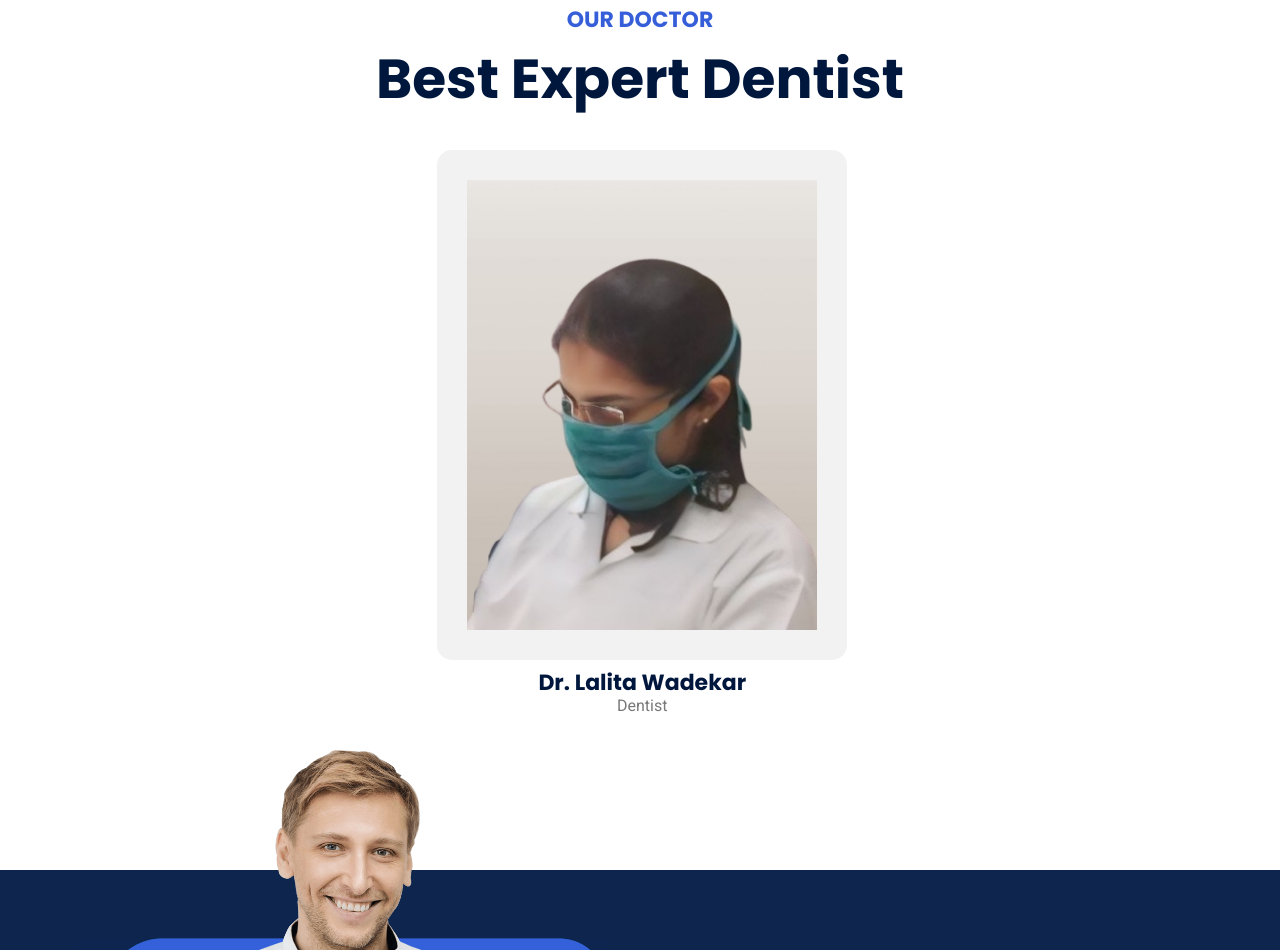
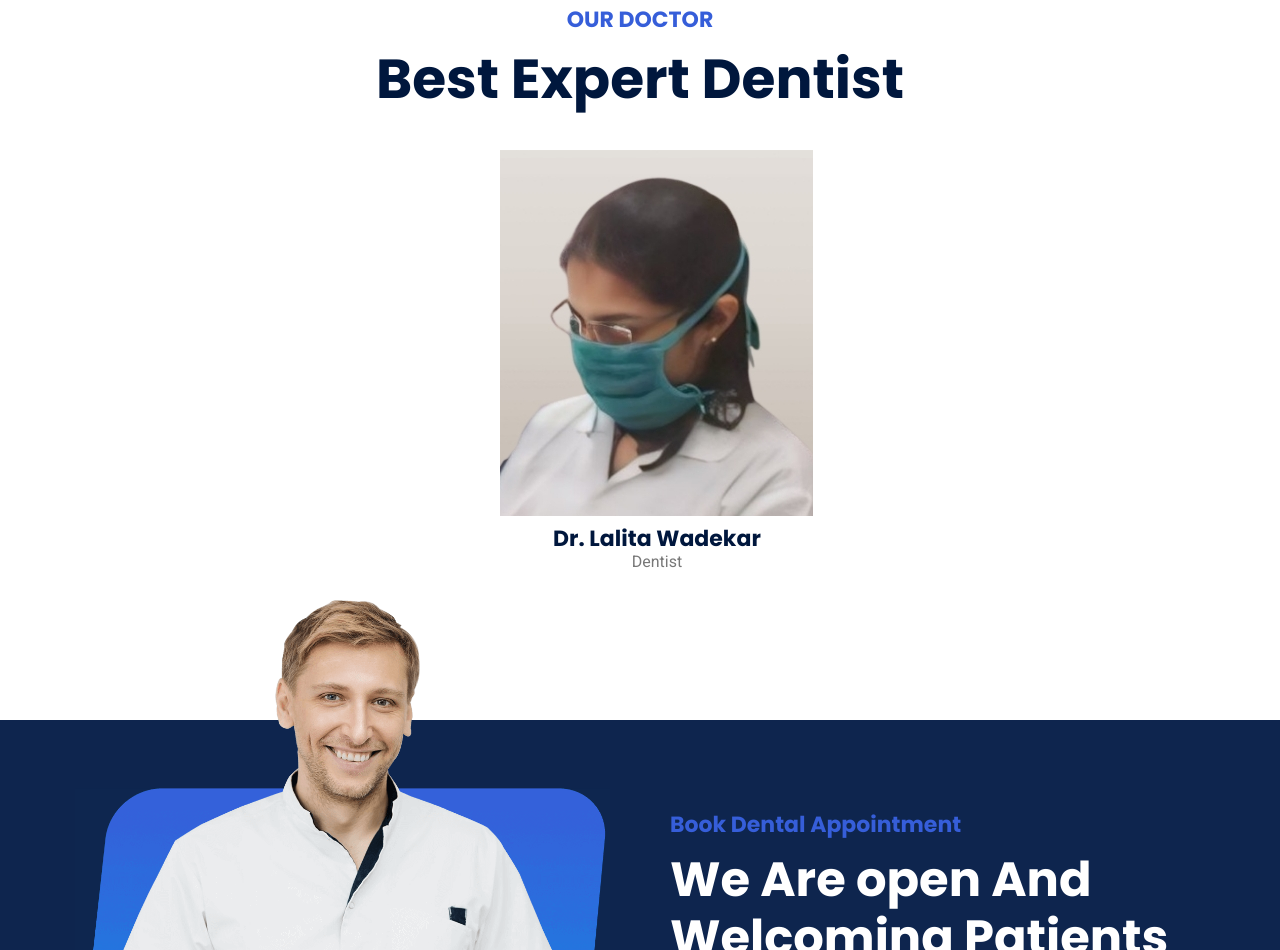
Before and after one commit to fevnax/Ekdant-Dental, a plain HTML site: page index.html in a window 1280 px wide. Shown: the part 2626-3576 px from the top of the page. Drawn offline with nearby package versions, Linux system fonts and the light colour scheme.

Commit message:
Changed Proportions

```diff
--- a/index.html
+++ b/index.html
@@ -357,15 +357,15 @@
 
           <div class="imgbox">
 
-            <div class="image" style="border: 30px solid rgba(128, 128, 128, 0.1); border-radius: 15px; margin-bottom: 10px;">
-              <img class="client" src="images/card_main.jpg" alt="Dr. Lalita Wadekar">
+            <div class="image" style="margin-bottom: 10px;">
+              <img class="client" src="images/doctor_main.jpg" alt="Dr. Lalita Wadekar">
             </div>
 
             <h3 class="h3">
               <a data-i18n="doc_card_title" href="#" class="card-title" style="text-align: center;">Dr. Lalita Wadekar</a>
             </h3>
 
-            <p data-i18n="doc_card_sub" class="card-subtitle" style="text-align: center; margin-bottom: 50px;">Dentist</p>
+            <p data-i18n="doc_card_sub" class="card-subtitle" style="text-align: center; margin-bottom: 20px;">Dentist</p>
           </div>
         </div>
       </section>
--- a/style.css
+++ b/style.css
@@ -1298,15 +1298,16 @@ option {
   }
 }
 
-/* .imgbox {
+.imgbox {
   display: flex;
   flex-direction: column;
   height: 400px;
-  width: 400px;
+  width: auto;
   align-items: center;
-  margin-bottom: 200px;
+  /* margin-bottom: 200px;  */
+  margin-bottom: 50px;
   margin-left: 3%;
-} */
+}
 
 /* @media (max-width: 480px) {
   .client {
@@ -1327,7 +1328,7 @@ option {
 
 } */
 
-@media (min-width: 319px) and (max-width: 480px) {
+/* @media (min-width: 319px) and (max-width: 480px) {
   .imgbox {
   display: flex;
   flex-direction: column;
@@ -1361,4 +1362,4 @@ option {
   margin-bottom: 200px;
   margin-left: 32.5%;
   }
-}
+} */
```
Also changed, not shown: images/doc_card.jpg (deleted), images/doctor_main.jpg (added), images/profile.jpg (deleted).
